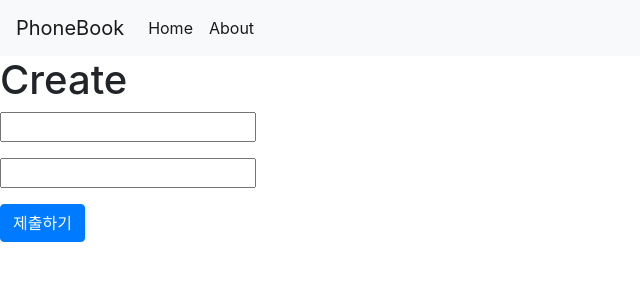
After one commit to FRESH-TUNA/Django_101, a Django app: template PhoneBook/templates/PhoneBook/create.html in a window 1280 px wide. The commit adds this page. Shown: the top 300 px of the page, without its empty margins (0-640 px from the left). Run offline with Django 3.2, Linux system fonts and the light colour scheme; the template is opened without the code that fills it, so the values that code supplies are empty; some libraries are stand-ins or nearby versions.

Commit message:
create 기능 구현

```diff
--- /dev/null
+++ b/PhoneBook/templates/PhoneBook/create.html
@@ -0,0 +1,32 @@
+<!DOCTYPE html>
+    <head>
+        <link rel="stylesheet" href="https://stackpath.bootstrapcdn.com/bootstrap/4.3.1/css/bootstrap.min.css" integrity="sha384-ggOyR0iXCbMQv3Xipma34MD+dH/1fQ784/j6cY/iJTQUOhcWr7x9JvoRxT2MZw1T" crossorigin="anonymous">
+    </head>
+    <!--navbar-expand만 쓰면 collapse하지 않는다.-->
+    <body>
+        <nav class="navbar navbar-expand navbar-light bg-light">
+            <a class="navbar-brand" href="#">PhoneBook</a>
+            <div class="collapse navbar-collapse" id="navbarSupportedContent">
+                <ul class="navbar-nav mr-auto">
+                    <li class="nav-item active">
+                        <a class="nav-link" href="/PhoneBook/index">Home</a>
+                    </li>
+                    <li class="nav-item active">
+                        <a class="nav-link" href="{% url 'about' %}">About</a>
+                    </li>
+                </ul>
+            </div>
+        </nav>
+
+        <h1>Create</h1>
+        <form action="create">
+            <div class="form-group">
+                <input type="text" name="name">
+            </div>
+            <div class="form-group">
+                <input type="text" name="phoneNumber">
+            </div>
+            <button type="submit" class="btn btn-primary">제출하기</button>
+        </form>
+    </body>
+</html>
--- a/PhoneBook/templates/PhoneBook/index.html
+++ b/PhoneBook/templates/PhoneBook/index.html
@@ -19,7 +19,7 @@
         </nav>
             <div class="container-fluid">
                 <h1>PhoneBook</h1>
-                <a href="/PhoneBook/create"><button class="btn btn-primary">New phoneNumber</button></a>
+                <a href="{% url 'inputContext' %}"><button class="btn btn-primary">New phoneNumber</button></a>
             </div>
             <div class="container-fluid">
             <!--bootstrap style table class="table"-->
--- a/PhoneBook/urls.py
+++ b/PhoneBook/urls.py
@@ -3,6 +3,7 @@ from . import views
 urlpatterns = [
     path('index', views.index, name="index"),
     path('about', views.about, name="about"),
+    path('inputContext', views.inputContext, name="inputContext"),
     path('create', views.create, name="create"),
     path('<int:phoneBookId>/update', views.update, name="update"),
     path('delete/<int:phoneBookId>', views.delete, name="delete"),
```
Also changed, not shown: PhoneBook/views.py (+7 -1 lines), PhoneBookDB.db.
